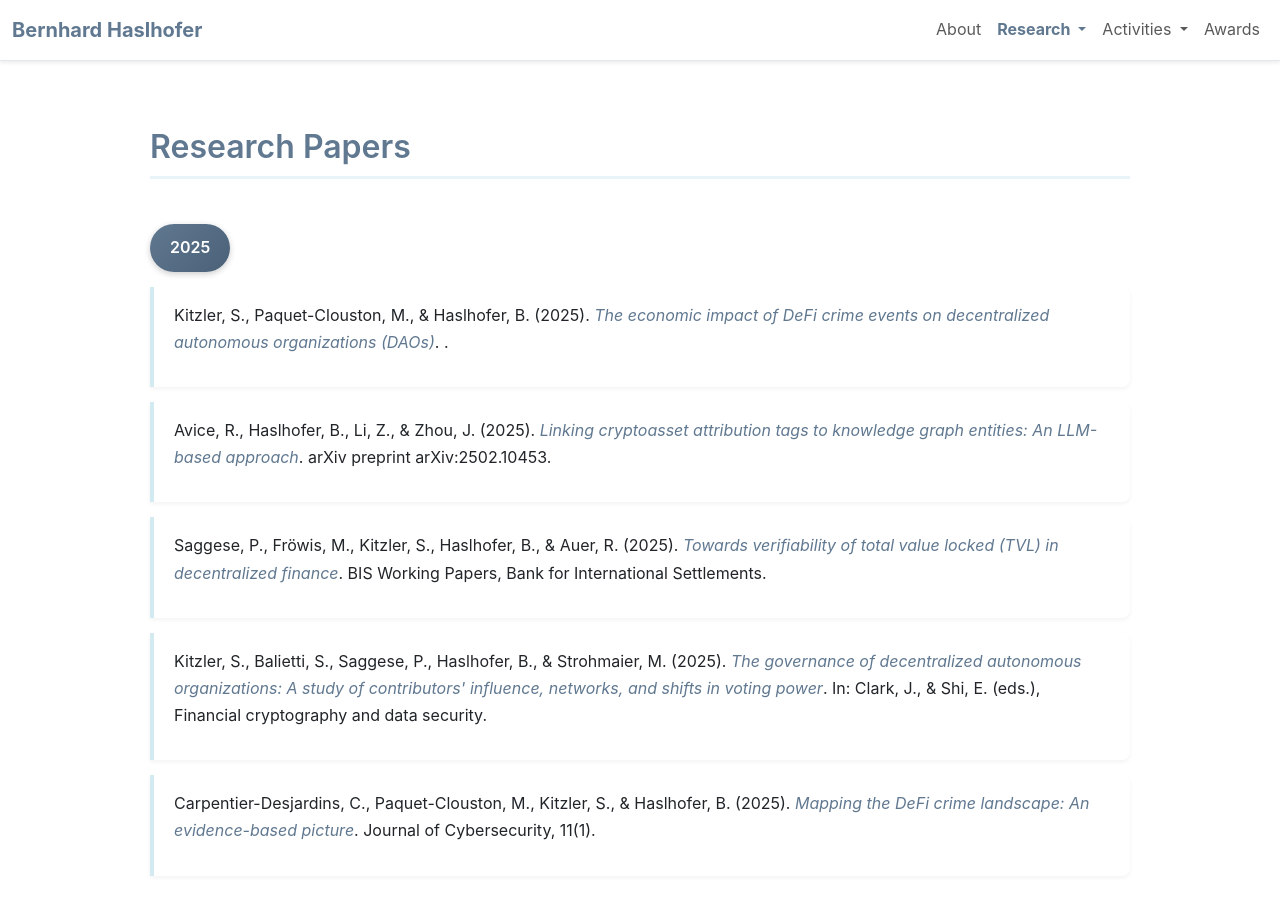
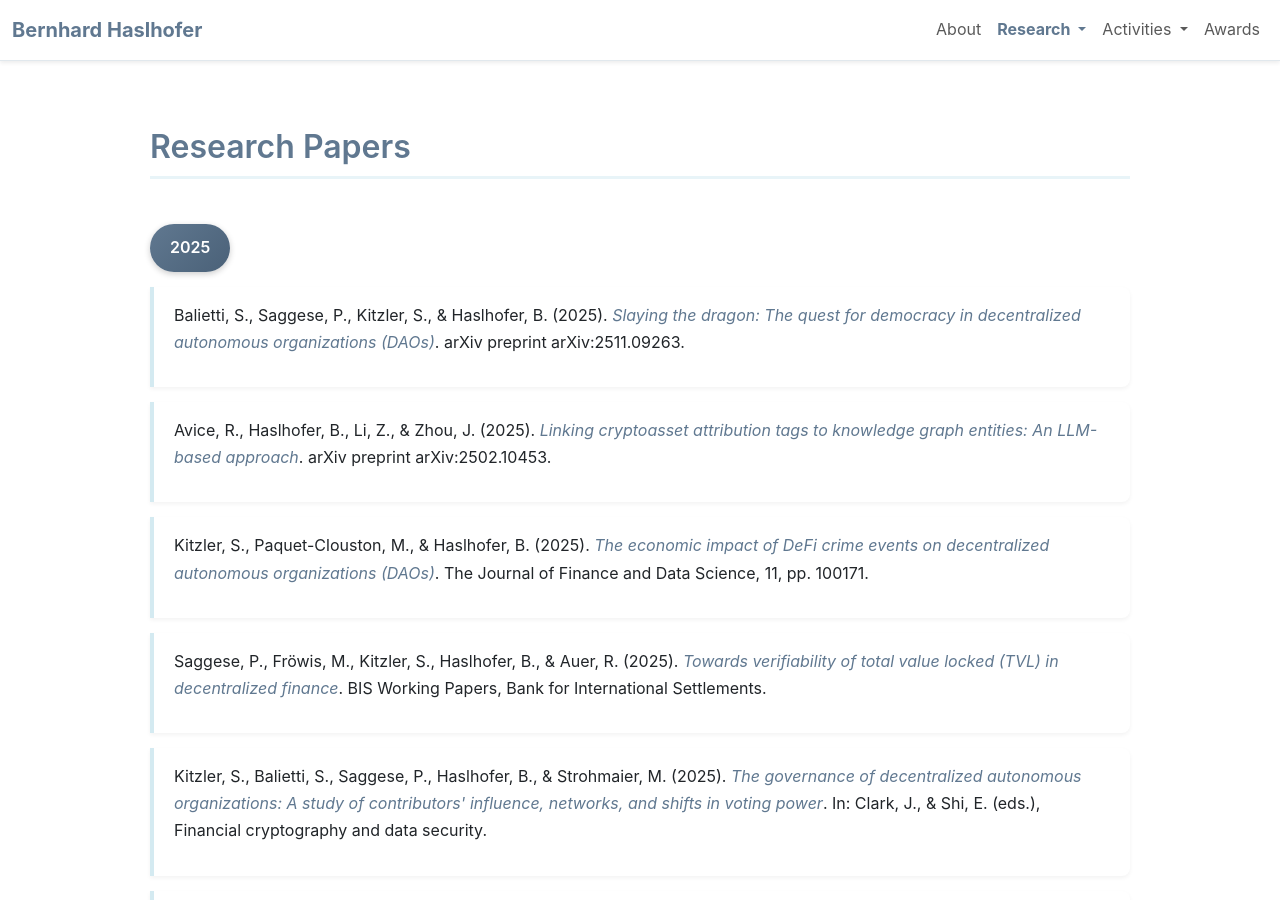
Before and after one commit to behas/behas.github.com, a Jekyll site: the page built from publications.html, in a window 1280 px wide and 900 px high. Built offline with Jekyll 4.4.1, drawn with Linux system fonts in a browser that asks for light colours; a style sheet for code colours, icons or effects is not loaded.

Commit message:
update pubs

```diff
--- a/_data/publications.yml
+++ b/_data/publications.yml
@@ -2,18 +2,22 @@
 nocite: "[@*]"
 references:
 - author:
+  - family: Balietti
+    given: Stefano
+  - family: Saggese
+    given: Pietro
   - family: Kitzler
     given: Stefan
-  - family: Paquet-Clouston
-    given: Masarah
-  - family: Haslhofer
-    given: Bernhard
-  id: "Kitzler:2025b"
+  - family: Haslhofer
+    given: Bernhard
+  container-title: "arXiv preprint arXiv:2511.09263"
+  id: "Balietti:2025a"
   issued: 2025
-  title: The economic impact of DeFi crime events on decentralized
-    autonomous organizations (DAOs)
-  type: article-journal
-  url: "https://arxiv.org/abs/2510.00669"
+  title: "Slaying the dragon: The quest for democracy in decentralized
+    autonomous organizations (DAOs)"
+  title-short: Slaying the dragon
+  type: article-journal
+  url: "https://arxiv.org/abs/2511.09263"
 - author:
   - family: Avice
     given: Régnier
@@ -32,6 +36,24 @@ references:
     entities
   type: article-journal
   url: "https://arxiv.org/abs/2502.10453"
+- author:
+  - family: Kitzler
+    given: Stefan
+  - family: Paquet-Clouston
+    given: Masarah
+  - family: Haslhofer
+    given: Bernhard
+  container-title: The Journal of Finance and Data Science
+  doi: "https://doi.org/10.1016/j.jfds.2025.100171"
+  id: "Kitzler:2025a"
+  issn: 2405-9188
+  issued: 2025
+  page: 100171
+  title: The economic impact of DeFi crime events on decentralized
+    autonomous organizations (DAOs)
+  type: article-journal
+  url: "https://www.sciencedirect.com/science/article/pii/S2405918825000236"
+  volume: 11
 - author:
   - family: Saggese
     given: Pietro
```
